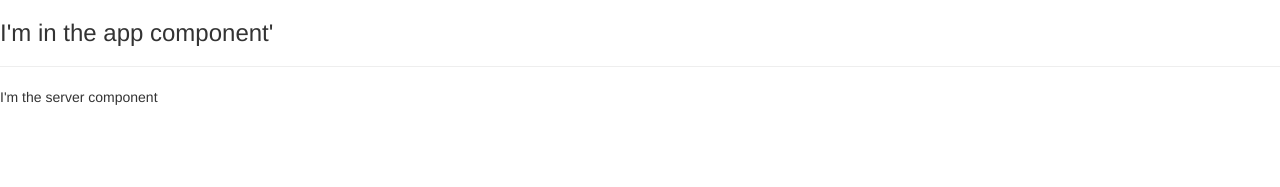
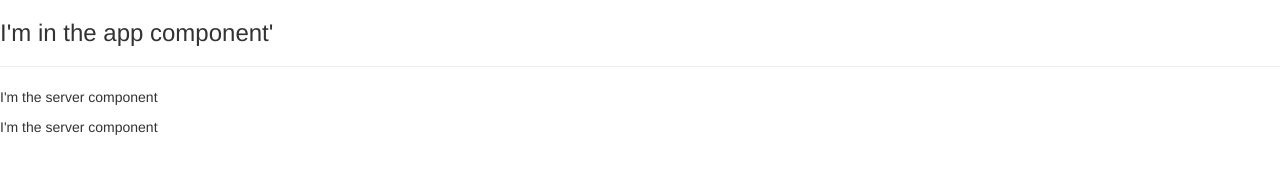
Before and after one commit to tuf65985/Angular-4-Tutorial, an Angular app: page / in a window 1280 px wide. Shown: the top 187 px of the page. Built offline with nearby package versions, Linux system fonts and the light colour scheme.

Commit message:
2.18 Cli Added Servers Component

```diff
--- a/src/app/app.component.html
+++ b/src/app/app.component.html
@@ -1,3 +1,3 @@
 <h3> I'm in the app component'</h3>
 <hr>
-<app-server></app-server>
+<app-servers></app-servers>
--- a/src/app/app.module.ts
+++ b/src/app/app.module.ts
@@ -2,11 +2,13 @@
 import { NgModule } from '@angular/core';
 
 import { AppComponent } from './app.component';
-import {ServerComponent} from './server/server.component'
+import {ServerComponent} from './server/server.component';
+import { ServersComponent } from './servers/servers.component'
 @NgModule({
   declarations: [
     AppComponent,
-    ServerComponent
+    ServerComponent,
+    ServersComponent
   ],
   imports: [
     BrowserModule
--- /dev/null
+++ b/src/app/servers/servers.component.html
@@ -0,0 +1,2 @@
+<app-server></app-server>
+<app-server></app-server>
--- /dev/null
+++ b/src/app/servers/servers.component.ts
@@ -0,0 +1,15 @@
+import { Component, OnInit } from '@angular/core';
+
+@Component({
+  selector: 'app-servers',
+  templateUrl: './servers.component.html',
+  styleUrls: ['./servers.component.css']
+})
+export class ServersComponent implements OnInit {
+
+  constructor() { }
+
+  ngOnInit() {
+  }
+
+}
```
Also changed, not shown: src/app/servers/servers.component.css (added), 1 other file (tests, documents, lock files or other folders).
